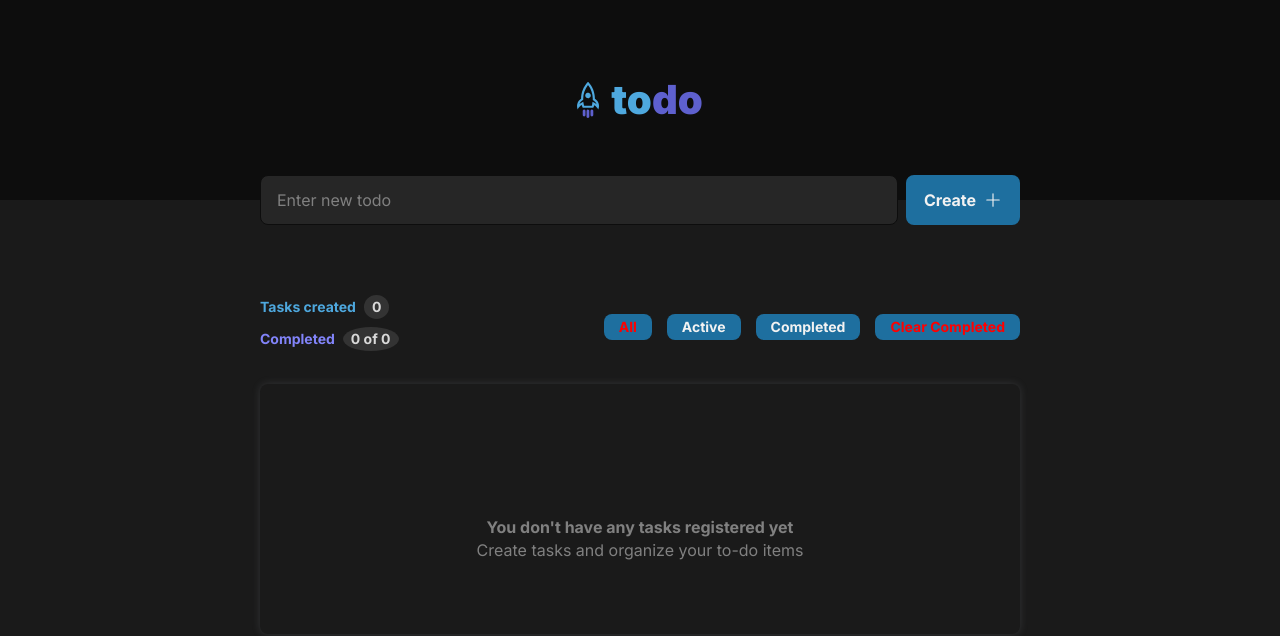
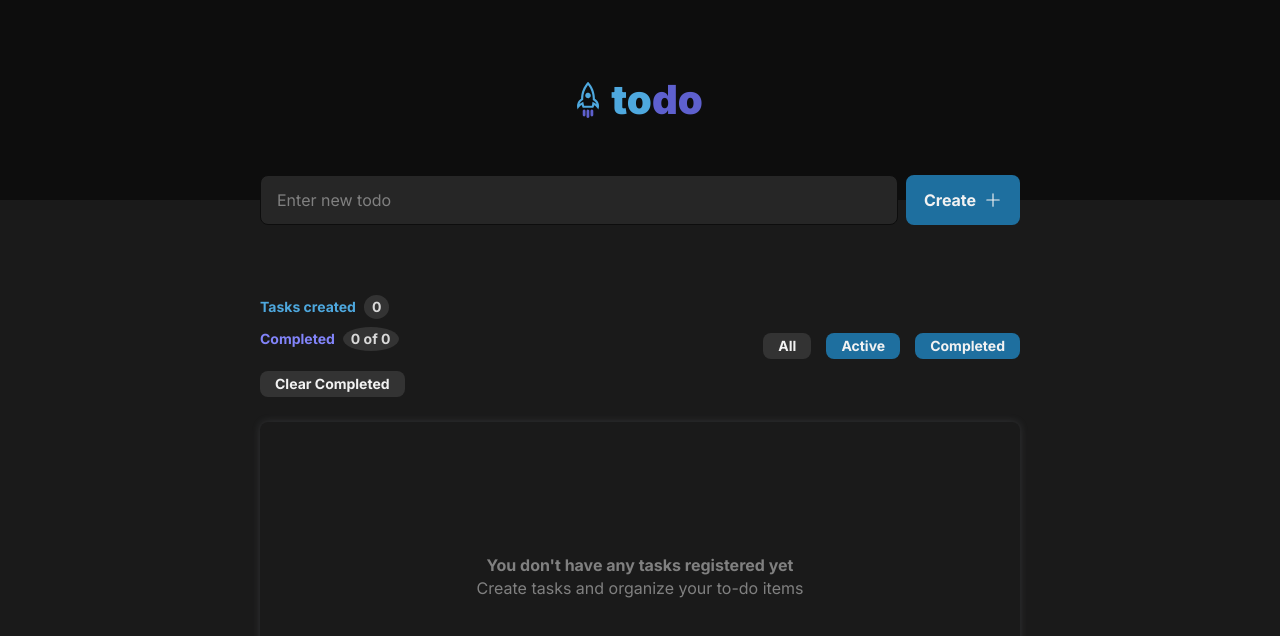
Before and after one commit to vynnykpff/reenbit-todo-app, a React (Vite) app: page / in a window 1280 px wide. Shown: the top 636 px of the page. Built offline with nearby package versions, Linux system fonts and the light colour scheme; some icons are missing.

Commit message:
feat(T06): update filtration layout

```diff
--- a/src/common/constants/TodoConstants.ts
+++ b/src/common/constants/TodoConstants.ts
@@ -19,6 +19,7 @@ export const enum TodoErrorMessages {
   MAX_LENGTH = "The maximum length of the title mustn't exceed 120 characters",
   EMPTY_TITLE = "You can't to create empty todo",
   REQUIRED_FIELD = "Required field",
+  CLEAR_COMPLETED = "Successfully cleared the completed tasks",
 }
 
 export const enum TodoTimeConstants {
--- a/src/components/TodoLayout/TodoList/TodoList.tsx
+++ b/src/components/TodoLayout/TodoList/TodoList.tsx
@@ -5,13 +5,13 @@ import { useAppSelector } from "@/hooks/useAppSelector.ts";
 import styles from "./TodoList.module.scss";
 
 export const TodoList = () => {
-  const { todos } = useAppSelector(state => state.todoReducer);
+  const { todos, filterValue } = useAppSelector(state => state.todoReducer);
 
   return (
     <section className={styles.todoListSection}>
       <TodoListHeader />
       <ul className={styles.todoListContainer}>
-        {todos.length ? todos.map(todo => <Todo key={todo.todoId} {...todo} />) : <TodoListNoData />}
+        {todos.length ? todos.map(todo => <Todo key={todo.todoId} {...todo} />) : <TodoListNoData title={filterValue} />}
       </ul>
     </section>
   );
--- a/src/components/TodoLayout/TodoList/components/FilteredTodo/FilteredTodo.module.scss
+++ b/src/components/TodoLayout/TodoList/components/FilteredTodo/FilteredTodo.module.scss
@@ -10,6 +10,7 @@
     justify-content: center;
     gap: 20px;
   }
+}
 
 .filteredTodoButton {
   background-color: var(--text-primary-600);
@@ -21,7 +22,14 @@
 
 
   &:disabled {
-      color: #f00;
+    color: var(--text-secondary-100);
+    background-color: var(--background-primary-400);
+    cursor: auto;
+
+    &:hover {
+      color: var(--text-secondary-200);
+      background-color: var(--background-primary-300);
+    }
   }
 
   @media (max-width: $MAX_MOBILE) {
@@ -33,4 +41,3 @@
     background-color: var(--text-primary-500);
   }
 }
-}
--- a/src/components/TodoLayout/TodoList/components/FilteredTodo/FilteredTodo.tsx
+++ b/src/components/TodoLayout/TodoList/components/FilteredTodo/FilteredTodo.tsx
@@ -2,17 +2,13 @@ import { CurrentTodoFilterArray } from "@/common/constants/TodoConstants.ts";
 import { Button } from "@/components/ui/Button/Button.tsx";
 import { useAppDispatch } from "@/hooks/useAppDispatch.ts";
 import { useAppSelector } from "@/hooks/useAppSelector.ts";
-import { deleteCompletedTodos, setFiltrationValue } from "@/store/actions/todoActionCreators.ts";
+import { setFiltrationValue } from "@/store/actions/todoActionCreators.ts";
 import { v4 as uuidv4 } from "uuid";
 import styles from "./FilteredTodo.module.scss";
 
 export const FilteredTodo = () => {
-  const { filterValue, originalTodos } = useAppSelector(state => state.todoReducer);
+  const { filterValue } = useAppSelector(state => state.todoReducer);
   const dispatch = useAppDispatch();
-
-  const handleDeleteCompletedTodos = () => {
-    dispatch(deleteCompletedTodos());
-  };
 
   return (
     <div className={styles.filteredTodoContainer}>
@@ -26,13 +22,6 @@ export const FilteredTodo = () => {
           {value}
         </Button>
       ))}
-      <Button
-        disabled={!originalTodos.filter(todo => todo.isCompleted).length}
-        className={styles.filteredTodoButton}
-        onClick={handleDeleteCompletedTodos}
-      >
-        Clear Completed
-      </Button>
     </div>
   );
 };
--- a/src/components/TodoLayout/TodoList/components/Todo/Todo.module.scss
+++ b/src/components/TodoLayout/TodoList/components/Todo/Todo.module.scss
@@ -102,6 +102,11 @@
       opacity: 0.7;
     }
   }
+
+  .disabledEditIcon {
+    cursor: auto;
+    opacity: 0.4;
+  }
 }
 
 .todoCompletedContainer {
--- a/src/components/TodoLayout/TodoList/components/Todo/Todo.tsx
+++ b/src/components/TodoLayout/TodoList/components/Todo/Todo.tsx
@@ -25,8 +25,10 @@ export const Todo: FC<TodoProps> = ({ todoTitle, createdDate, expirationDate, to
   };
 
   const handleClickEditTodo = () => {
-    setModalActive(true);
-    dispatch(setCurrentTodo({ todoId, todoTitle, expirationDate, createdDate, isCompleted }));
+    if (!isCompleted) {
+      setModalActive(true);
+      dispatch(setCurrentTodo({ todoId, todoTitle, expirationDate, createdDate, isCompleted }));
+    }
   };
 
   return (
@@ -47,8 +49,10 @@ export const Todo: FC<TodoProps> = ({ todoTitle, createdDate, expirationDate, to
           </ul>
         )}
       </div>
-      {!isCompleted && <HiOutlinePencilAlt className={cn(styles.todoIcon, styles.editIcon)} onClick={handleClickEditTodo} />}
-
+      <HiOutlinePencilAlt
+        className={cn(styles.todoIcon, styles.editIcon, isCompleted && styles.disabledEditIcon)}
+        onClick={handleClickEditTodo}
+      />
       <BiTrash className={cn(styles.todoIcon, styles.trashIcon)} onClick={handleClickDeleteTodo} />
       <AiOutlineInfoCircle className={cn(styles.todoIcon, styles.infoIcon)} onClick={() => setIsShowInfo(prev => !prev)} />
     </li>
--- a/src/components/TodoLayout/TodoList/components/TodoListHeader/TodoListHeader.module.scss
+++ b/src/components/TodoLayout/TodoList/components/TodoListHeader/TodoListHeader.module.scss
@@ -13,9 +13,10 @@
     @media (max-width: $TABLET) {
       display: flex;
       justify-content: space-between;
+      align-items: center;
     }
 
-    @media (max-width: $MOBILE) {
+    @media (max-width: $MAX_MOBILE) {
       flex-direction: column;
       align-items: center;
     }
@@ -40,9 +41,6 @@
         color: var(--text-primary-500);
       }
 
-      &:last-child {
-        color: var(--text-accent-500);
-      }
 
       .todoListCounter {
         color: var(--text-secondary-200);
@@ -51,5 +49,16 @@
         border-radius: 50%;
       }
     }
+
+    .clearCompletedTodosButton {
+      @media (max-width: $MAX_MOBILE) {
+        margin-bottom: 40px;
+      }
+    }
+
+    .completedTodosTitle {
+      color: var(--text-accent-500);
+      margin-bottom: 20px;
+    }
   }
 }
--- a/src/components/TodoLayout/TodoList/components/TodoListHeader/TodoListHeader.tsx
+++ b/src/components/TodoLayout/TodoList/components/TodoListHeader/TodoListHeader.tsx
@@ -1,31 +1,54 @@
+import { NotificationType } from "@/common/constants/NotificationConstants.ts";
+import { TodoErrorMessages } from "@/common/constants/TodoConstants.ts";
 import { FilteredTodo } from "@/components/TodoLayout/TodoList/components/FilteredTodo/FilteredTodo.tsx";
+import { Button } from "@/components/ui/Button/Button.tsx";
+import { useAppDispatch } from "@/hooks/useAppDispatch.ts";
+import { setNotification } from "@/store/actions/notificationActionCreators.ts";
+import { deleteCompletedTodos } from "@/store/actions/todoActionCreators.ts";
+import cn from "classnames";
 import styles from "./TodoListHeader.module.scss";
 import { useAppSelector } from "@/hooks/useAppSelector.ts";
 import { useEffect, useState } from "react";
+import filteredStyles from "@/components/TodoLayout/TodoList/components/FilteredTodo/FilteredTodo.module.scss";
 
 export const TodoListHeader = () => {
   const { originalTodos } = useAppSelector(state => state.todoReducer);
   const [completedTodo, setCompletedTodo] = useState(0);
+  const dispatch = useAppDispatch();
 
   useEffect(() => {
     const completedTodos = originalTodos.filter(todo => todo.isCompleted);
     setCompletedTodo(completedTodos.length);
   }, [originalTodos]);
 
+  const handleDeleteCompletedTodos = () => {
+    dispatch(setNotification({ title: TodoErrorMessages.CLEAR_COMPLETED, type: NotificationType.SUCCESS }));
+    dispatch(deleteCompletedTodos());
+  };
+
   return (
     <div className={styles.todoListHeader}>
       <div className={styles.todoListHeaderWrapper}>
+        <div className={styles.todoListContentContainer}>
           <p className={styles.todoListTitle}>
             Tasks created
             <span className={styles.todoListCounter}>{originalTodos.length}</span>
           </p>
-        <p className={styles.todoListTitle}>
+          <p className={cn(styles.todoListTitle, styles.completedTodosTitle)}>
             Completed
             <span className={styles.todoListCounter}>
               {completedTodo} of {originalTodos.length}
             </span>
           </p>
         </div>
+        <Button
+          disabled={!originalTodos.filter(todo => todo.isCompleted).length}
+          onClick={handleDeleteCompletedTodos}
+          className={cn(filteredStyles.filteredTodoButton, styles.clearCompletedTodosButton)}
+        >
+          Clear Completed
+        </Button>
+      </div>
       <FilteredTodo />
     </div>
   );
--- a/src/components/TodoLayout/TodoList/components/TodoListNoData/TodoListNoData.module.scss
+++ b/src/components/TodoLayout/TodoList/components/TodoListNoData/TodoListNoData.module.scss
@@ -1,3 +1,5 @@
+@import "@/styles/MediaQueries";
+
 .todoListNoDataContainer {
   box-shadow: rgba(149, 157, 165, 0.2) 0 0 8px;
   border-radius: 8px;
@@ -9,6 +11,7 @@
   color: var(--background-primary-300);
   font-size: 40px;
   font-weight: 400;
+  padding: 16px;
 
   .todoListText {
     font-size: 16px;
@@ -18,5 +21,9 @@
       font-weight: 700;
       margin-top: 10px;
     }
+
+    @media (max-width: $MAX_MOBILE) {
+      font-size: 14px;
+    }
   }
 }
--- a/src/components/TodoLayout/TodoList/components/TodoListNoData/TodoListNoData.tsx
+++ b/src/components/TodoLayout/TodoList/components/TodoListNoData/TodoListNoData.tsx
@@ -1,13 +1,29 @@
+import { CurrentTodoFilter } from "@/common/constants/TodoConstants.ts";
+import { FC } from "react";
 import { PiClipboardText } from "react-icons/pi";
 import styles from "./TodoListNoData.module.scss";
 
-export const TodoListNoData = () => {
+export const TodoListNoData: FC<{ title: string }> = ({ title }) => {
   return (
     <div className={styles.todoListNoDataContainer}>
       <div>
         <PiClipboardText />
-        <p className={styles.todoListText}>You don't have any tasks registered yet</p>
-        <p className={styles.todoListText}>Create tasks and organize your to-do items</p>
+        {title === CurrentTodoFilter.ALL && (
+          <>
+            <p className={styles.todoListText}>You don't have any tasks registered yet</p>
+            <p className={styles.todoListText}>Create tasks and organize your to-do items</p>
+          </>
+        )}
+        {title === CurrentTodoFilter.ACTIVE && (
+          <>
+            <p className={styles.todoListText}>You don't have any active tasks registered yet</p>
+          </>
+        )}
+        {title === CurrentTodoFilter.COMPLETED && (
+          <>
+            <p className={styles.todoListText}>You don't have any completed tasks registered yet</p>
+          </>
+        )}
       </div>
     </div>
   );
```
Lines whose indentation alone changed are shown as unchanged.
